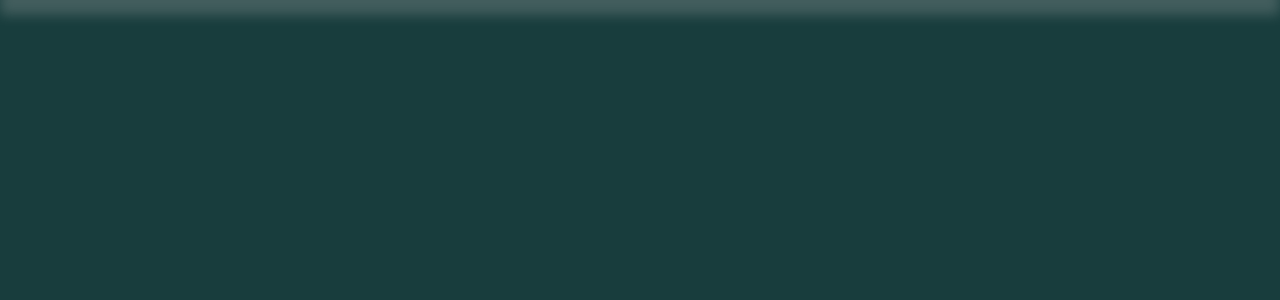
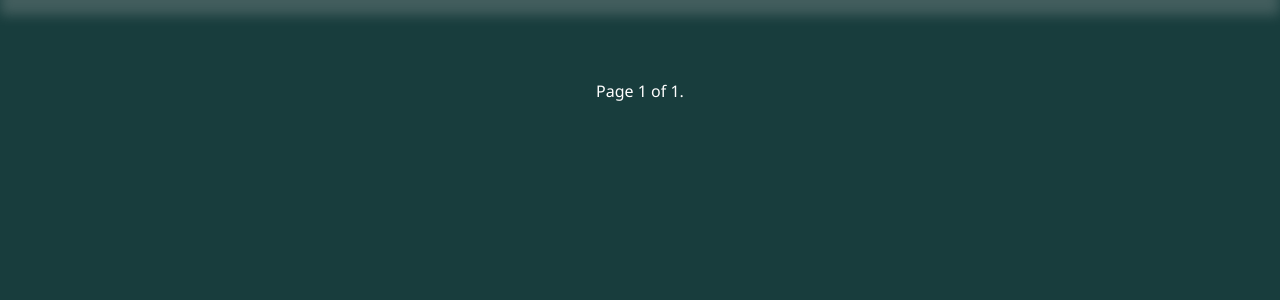
Before and after one commit to oleksandrmerkuloff/my-website, a Django app: page /portfolio/ in a window 1280 px wide. Shown: the part 120-420 px from the top of the page. Run offline with Django 5.2, Linux system fonts and the light colour scheme; data that the repository does not hold is empty.

Commit message:
add paginator to portfolio page

```diff
--- a/blog/static/blog/blog_page.css
+++ b/blog/static/blog/blog_page.css
@@ -39,9 +39,12 @@
     margin: 0 5px;
     padding: 8px 16px;
     text-decoration: none;
+    color: white;
 }
 
 .step-links a:hover {
     background-color: #ddd;
-    color: black;
+    color: rgb(150, 51, 51);
+    border: 1px solid black;
+    border-radius: 5%;
 }
--- a/blog/views.py
+++ b/blog/views.py
@@ -6,7 +6,7 @@ from .models import Post
 
 def blog_page(request):
     post_list = Post.objects.prefetch_related('images')
-    paginator = Paginator(post_list, 3)
+    paginator = Paginator(post_list, 6)
 
     page_number = request.GET.get('page')
     page_object = paginator.get_page(page_number)
--- a/portfolio/static/portfolio/portfolio_page.css
+++ b/portfolio/static/portfolio/portfolio_page.css
@@ -41,3 +41,28 @@
     width: 50%;
     margin: 50px auto;
 }
+
+.project-separator:last-child {
+    width: 100%;
+}
+
+#pagination {
+    display: flex;
+    justify-content: center;
+    margin-top: 20px;
+    color: white;
+}
+
+.step-links a, .step-links span {
+    margin: 0 5px;
+    padding: 8px 16px;
+    text-decoration: none;
+    color: white;
+}
+
+.step-links a:hover {
+    background-color: #ddd;
+    color: rgb(150, 51, 51);
+    border: 1px solid black;
+    border-radius: 5%;
+}
--- a/portfolio/templates/portfolio/portfolio_page.html
+++ b/portfolio/templates/portfolio/portfolio_page.html
@@ -9,10 +9,22 @@
 {% endblock %}
 
 {% block content %}
-    {% for project in projects %}
+    {% for project in page_object %}
         {% include "portfolio/includes/project_card.html" %}
-        {% if project != projects.last %}
-            <hr class="project-separator">
-        {% endif %}
+        <hr class="project-separator">
     {% endfor %}
+    <div id="pagination">
+        <span class="step-links">
+            {% if page_object.has_previous %}
+                <a href="?page=1">&laquo; first</a>
+                <a href="?page={{ page_object.previous_page_number }}">previous</a>
+            {% endif %}
+            <span class="current">
+                Page {{ page_object.number }} of {{ page_object.paginator.num_pages }}.
+            </span>
+            {% if page_object.has_next %}
+                <a href="?page={{ page_object.next_page_number }}">next</a>
+                <a href="?page={{ page_object.paginator.num_pages }}">last &raquo;</a>
+            {% endif %}
+        </span>
 {% endblock %}
--- a/portfolio/views.py
+++ b/portfolio/views.py
@@ -1,13 +1,19 @@
 from django.shortcuts import render, redirect
+from django.core.paginator import Paginator
 
 from .models import Project
 
 
 def portfolio_page(request):
-    projects = Project.objects.prefetch_related('images')
+    project_list = Project.objects.prefetch_related('images')
+    paginator = Paginator(project_list, 4)
+
+    page_number = request.GET.get('page')
+    page_object = paginator.get_page(page_number)
+
     return render(request, 'portfolio/portfolio_page.html',
                   {
-                      'projects': projects
+                      'page_object': page_object
                   })
 
 
```
